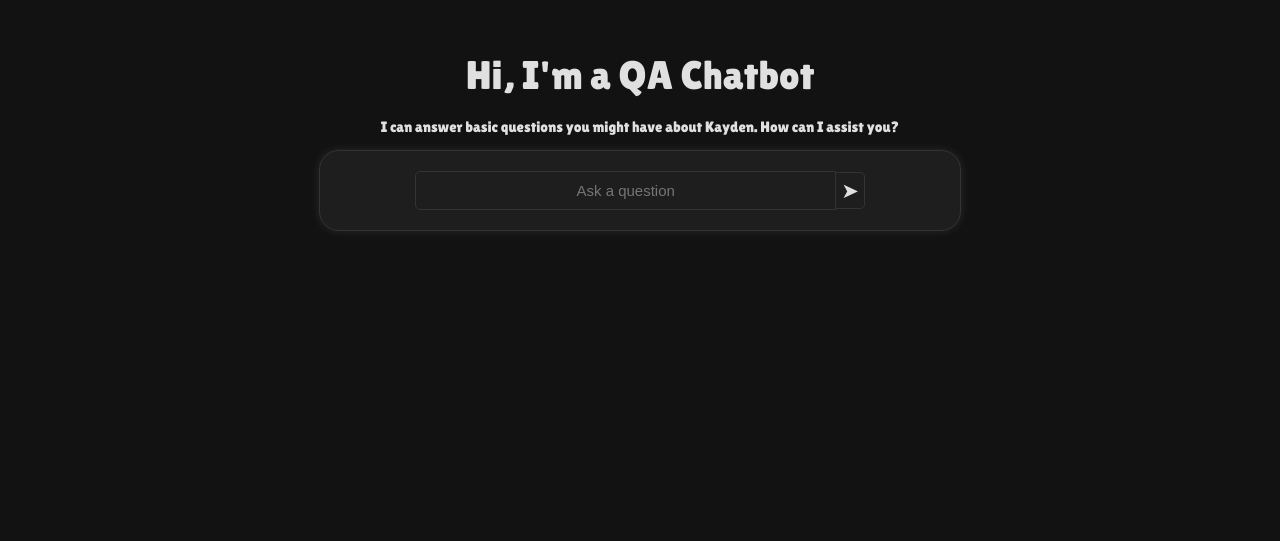
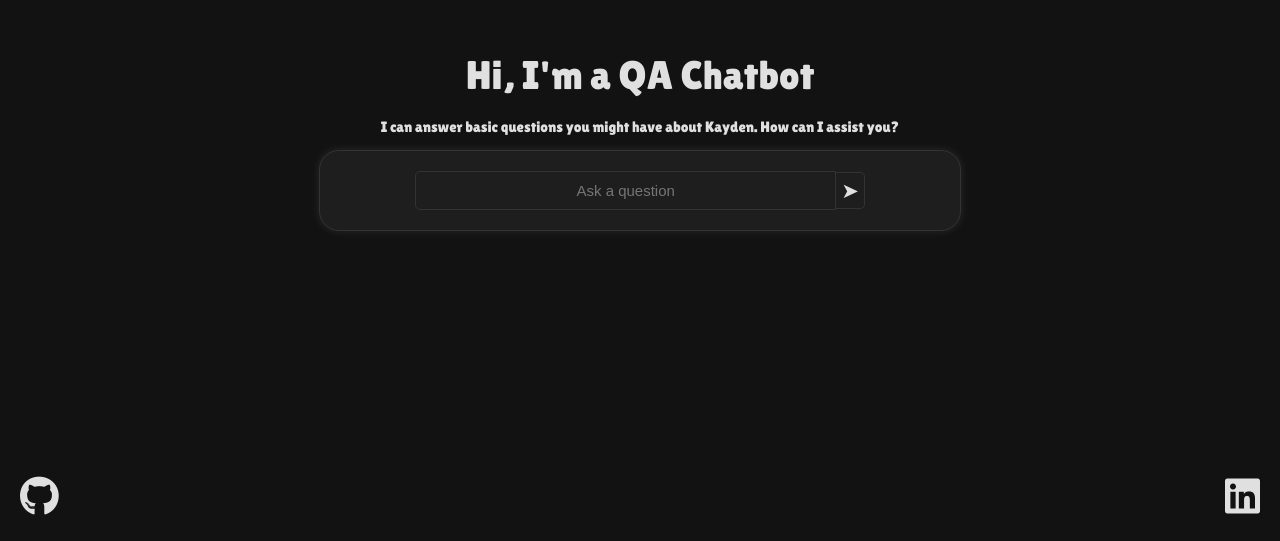
Before and after one commit to 8i-ght/Kaydens-Chatbot, a plain HTML site: page index.html in a window 1280 px wide. Shown: the part 259-800 px from the top of the page. Drawn offline with Linux system fonts and the light colour scheme.

Commit message:
add footer with github/linkedin links

```diff
--- a/index.html
+++ b/index.html
@@ -5,6 +5,7 @@
     <meta name="viewport" content="width=device-width, initial-scale=1.0">
     <title>Kaydens Chatbot</title>
     <link rel="stylesheet" href="styles.css">
+    <link rel="stylesheet" href="https://cdnjs.cloudflare.com/ajax/libs/font-awesome/6.0.0-beta3/css/all.min.css">
 </head>
 <body>
     <div class="chat-header">Hi, I'm a QA Chatbot</div>
@@ -14,7 +15,10 @@
             <input type="text" id="user-input" class="user-input" placeholder="Ask a question">
             <button id="send-button">&#10148;</button>
         </div>
-
+    </div>
+    <div class="social-icons">
+        <a href="https://github.com/8i-ght" target="_blank" class="github-icon"><i class="fab fa-github"></i></a>
+        <a href="https://www.linkedin.com/in/kayden-roberts-793496276/" target="_blank" class="linkedin-icon"><i class="fab fa-linkedin"></i></a>
     </div>
 
     <script src="script.js"></script>
--- a/styles.css
+++ b/styles.css
@@ -67,3 +67,31 @@ body {
     padding: 5px;
     color: #E0E0E0;
 }
+
+.social-icons {
+    display: flex;
+    position: fixed;
+    width: 100%;
+    bottom: 20px;
+    justify-content: space-between;
+    padding: 0 20px;
+}
+
+.social-icons a {
+    color: #E0E0E0;
+    text-decoration: none;
+    font-size: 40px;
+}
+
+.social-icons a.github-icon {
+    margin-left: 20px;
+}
+
+.social-icons a.linkedin-icon {
+    margin-right: 20px;
+}
+
+.social-icons a:hover {
+    color: #FFD700;
+    transition: 1s;
+}
```
